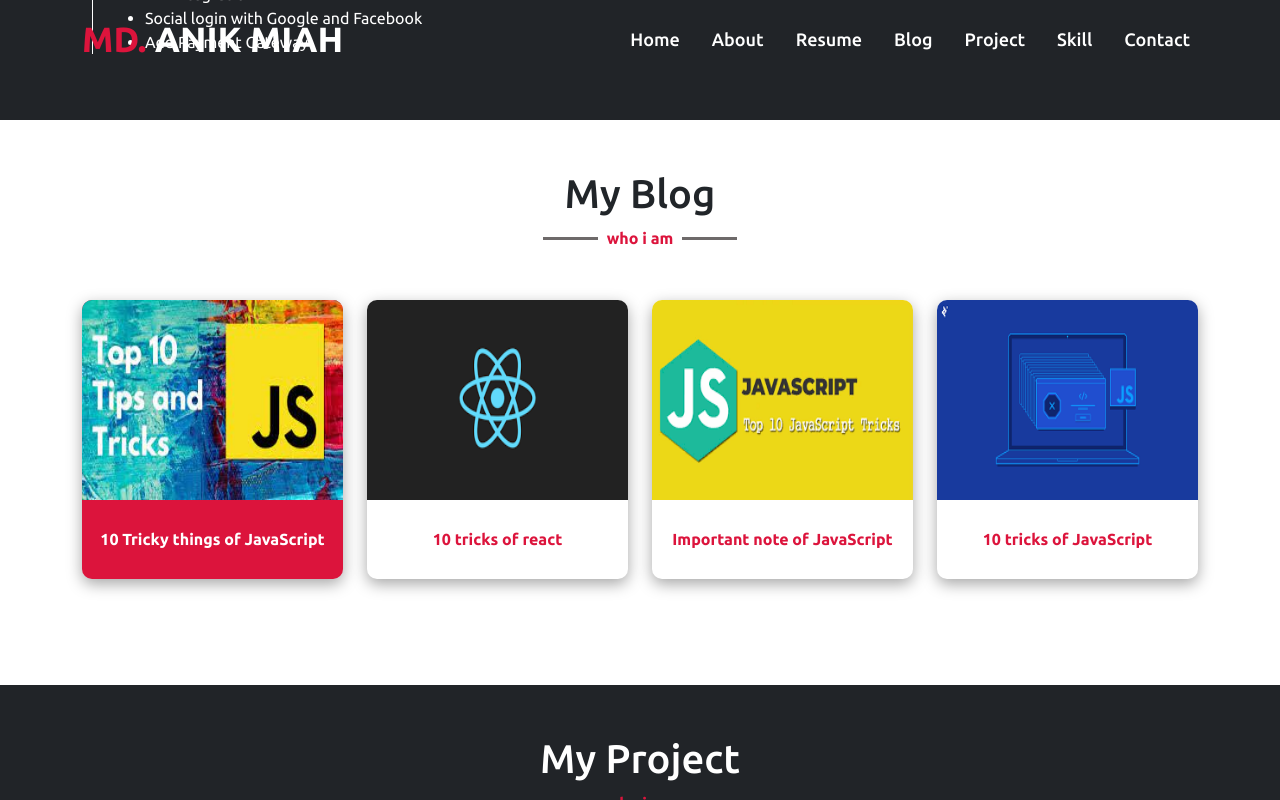
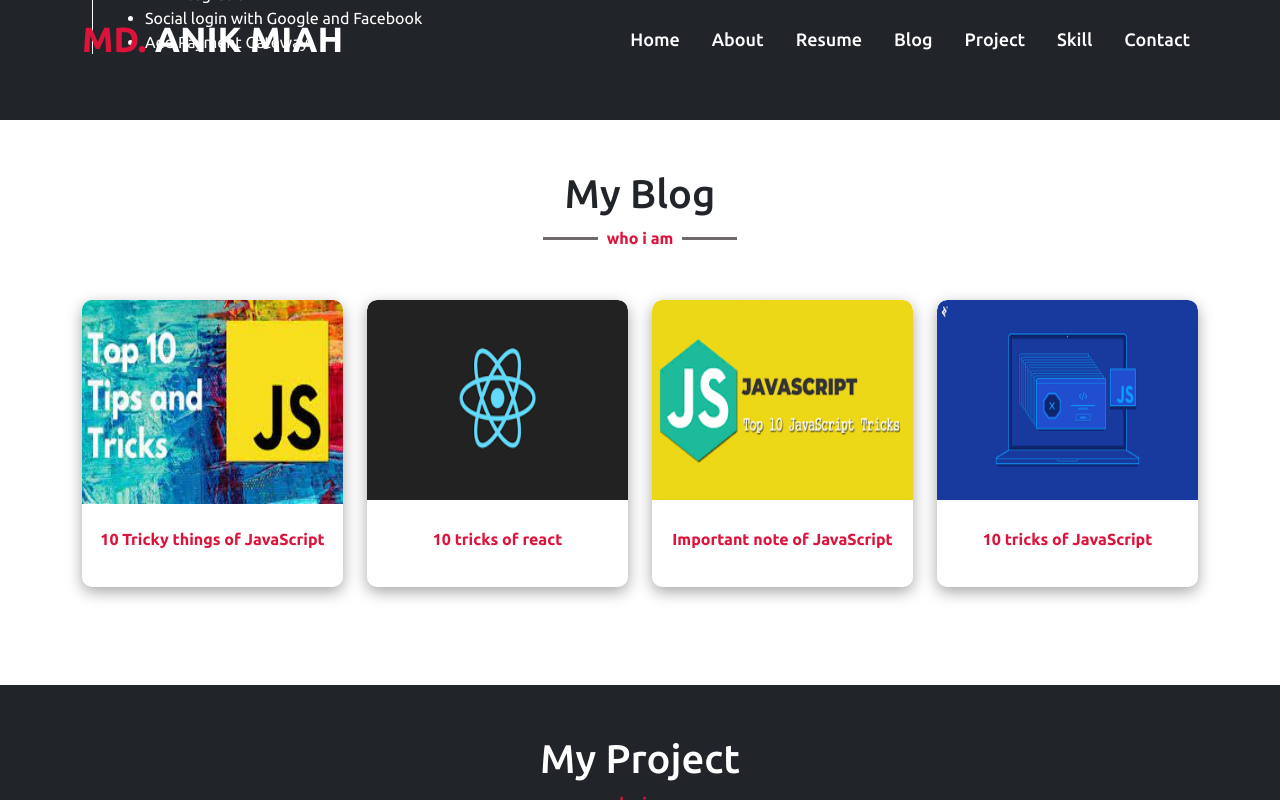
Before and after one commit to mehedi-hasan-anik/new_portfolio, a React (Create React App) app: page / in a window 1280 px wide. In both pictures the pointer is over the picture 212 px from the left and 2830 px from the top of the page. Shown: the part 2430-3230 px from the top of the page. Built offline with nearby package versions, Linux system fonts and the light colour scheme.

Commit message:
change css

```diff
--- a/src/components/Hero/Hero.styles.css
+++ b/src/components/Hero/Hero.styles.css
@@ -23,16 +23,17 @@
 }
 .home-content a {
   display: inline-block;
-  background: crimson;
+  background: gradient(145deg, #1e2024, #23272b);
   color: #fff;
   font-size: 25px;
   padding: 12px 36px;
   margin-top: 20px;
   font-weight: 400;
   border-radius: 6px;
-  border: 2px solid crimson;
+  /* border: 2px solid crimson; */
   transition: all 0.3s ease;
   text-decoration: none;
+  box-shadow: 10px 10px 19px #1c1e22, -10px -10px 19px #262a2e;
 }
 .hero-right {
   display: flex;
--- a/src/pages/Blog/Blog.styles.css
+++ b/src/pages/Blog/Blog.styles.css
@@ -17,12 +17,10 @@
   border-radius: 10px;
   transition: 0.9s;
   box-shadow: rgba(0, 0, 0, 0.35) 0px 5px 15px;
+  overflow: hidden;
 }
-.single-blog:hover {
-  background: crimson;
-}
-.single-blog:hover h5 {
-  color: white;
+.single-blog:hover img {
+  transform: scale(1.04);
 }
 
 .single-blog img {
```
